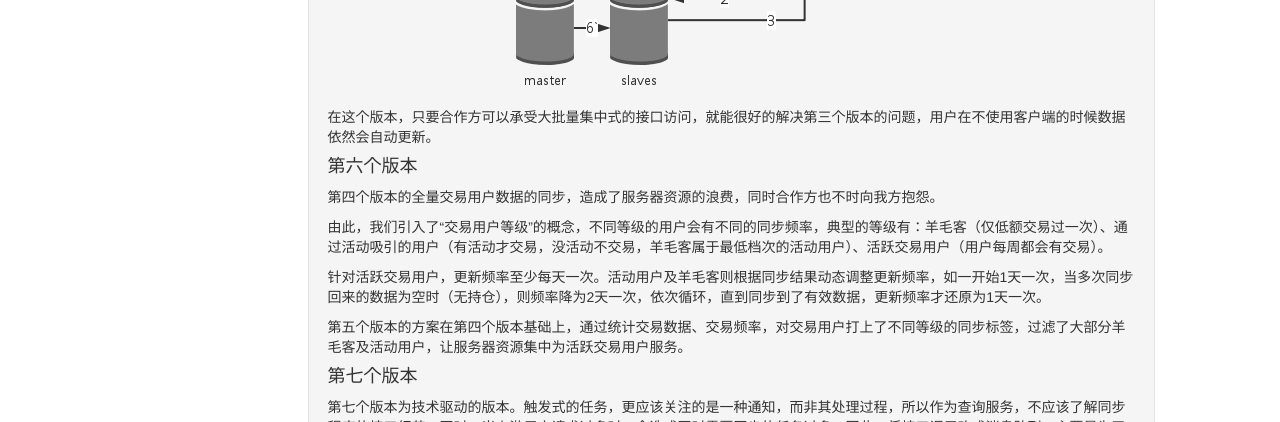
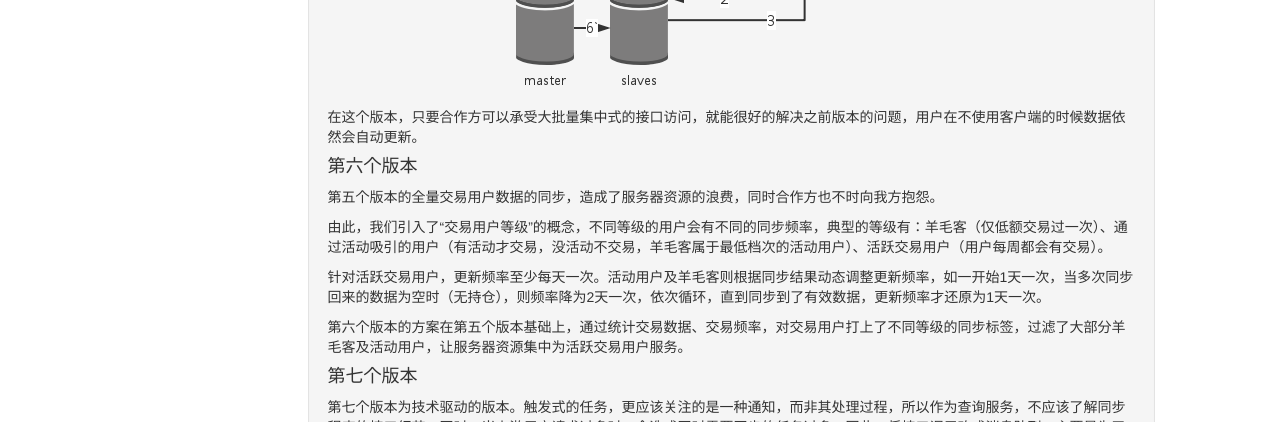
Before and after one commit to leesir/leesir.github.io, a Jekyll site: the page built from _posts/2016-07-11-project-summary-2.md, in a window 1280 px wide and 900 px high, scrolled down 2817 px. Shown: the part 151-573 px from the top of the window. Built offline with Jekyll 4.4.1, drawn with Linux system fonts in a browser that asks for light colours; Markdown is read by kramdown in place of the engine named in the settings; comment, search, counter and statistics services are not loaded.

Commit message:
correct wrong typed

```diff
--- a/_posts/2016-07-11-project-summary-2.md
+++ b/_posts/2016-07-11-project-summary-2.md
@@ -66,17 +66,17 @@ tags: [Summary]
 
 ![image4]({{ site.baseurl }}/images/post_2016_07_11_image4.png)
 
-在这个版本，只要合作方可以承受大批量集中式的接口访问，就能很好的解决第三个版本的问题，用户在不使用客户端的时候数据依然会自动更新。
+在这个版本，只要合作方可以承受大批量集中式的接口访问，就能很好的解决之前版本的问题，用户在不使用客户端的时候数据依然会自动更新。
 
 #### 第六个版本
 
-第四个版本的全量交易用户数据的同步，造成了服务器资源的浪费，同时合作方也不时向我方抱怨。
+第五个版本的全量交易用户数据的同步，造成了服务器资源的浪费，同时合作方也不时向我方抱怨。
 
 由此，我们引入了“交易用户等级”的概念，不同等级的用户会有不同的同步频率，典型的等级有：羊毛客（仅低额交易过一次）、通过活动吸引的用户（有活动才交易，没活动不交易，羊毛客属于最低档次的活动用户）、活跃交易用户（用户每周都会有交易）。
 
 针对活跃交易用户，更新频率至少每天一次。活动用户及羊毛客则根据同步结果动态调整更新频率，如一开始1天一次，当多次同步回来的数据为空时（无持仓），则频率降为2天一次，依次循环，直到同步到了有效数据，更新频率才还原为1天一次。
 
-第五个版本的方案在第四个版本基础上，通过统计交易数据、交易频率，对交易用户打上了不同等级的同步标签，过滤了大部分羊毛客及活动用户，让服务器资源集中为活跃交易用户服务。
+第六个版本的方案在第五个版本基础上，通过统计交易数据、交易频率，对交易用户打上了不同等级的同步标签，过滤了大部分羊毛客及活动用户，让服务器资源集中为活跃交易用户服务。
 
 #### 第七个版本
 第七个版本为技术驱动的版本。触发式的任务，更应该关注的是一种通知，而非其处理过程，所以作为查询服务，不应该了解同步程序的接口细节。同时，当上游用户请求过多时，会造成同时需要同步的任务过多。因此，将接口调用改成消息队列，主要是为了解耦和流量控制（可根据消费能力投递消息）。
```
